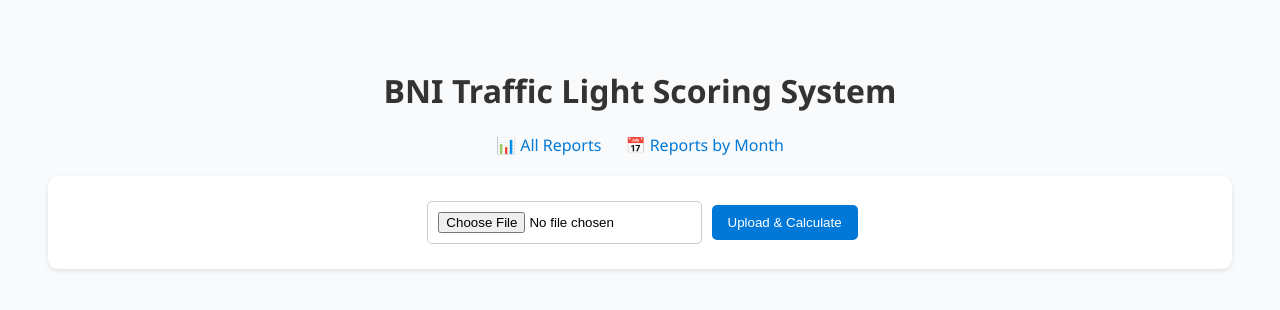
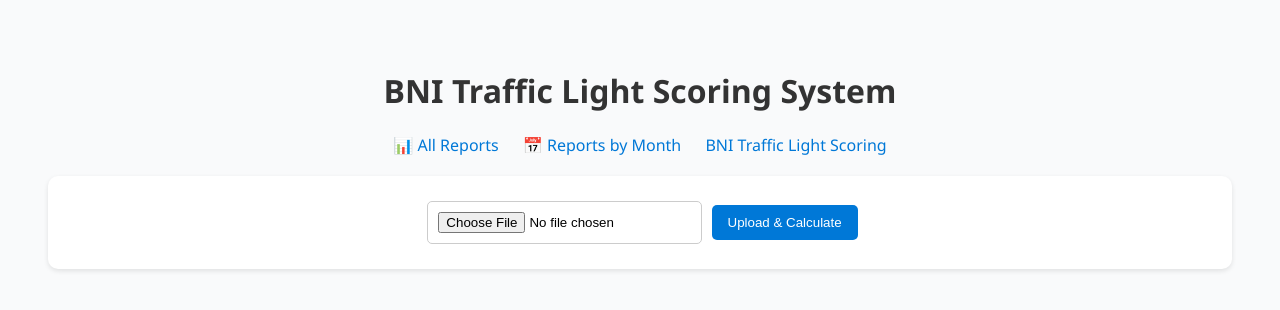
Before and after one commit to tasneeemm76/BNI-traffic-light-score, a Django app: page / in a window 1280 px wide. Shown: the top 310 px of the page. Run offline with Django 5.2, Linux system fonts and the light colour scheme.

Commit message:
Update upload_excel.html

```diff
--- a/reports/templates/upload_excel.html
+++ b/reports/templates/upload_excel.html
@@ -69,6 +69,7 @@
   <div style="text-align: center; margin-bottom: 20px;">
     <a href="{% url 'list_reports' %}" style="margin: 0 10px; color: #0078d7; text-decoration: none; font-weight: 500;">📊 All Reports</a>
     <a href="{% url 'reports_months' %}" style="margin: 0 10px; color: #0078d7; text-decoration: none; font-weight: 500;">📅 Reports by Month</a>
+    <a href="{% url 'reports_summary' %}" style="margin: 0 10px; color: #0078d7; text-decoration: none; font-weight: 500;">BNI Traffic Light Scoring</a>
   </div>
 
   <form method="post" enctype="multipart/form-data">
```
